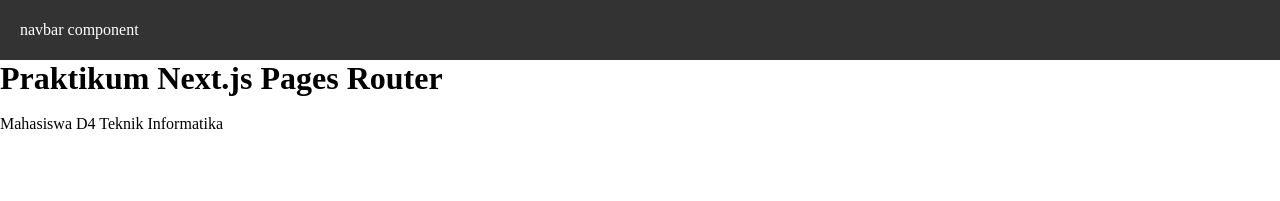
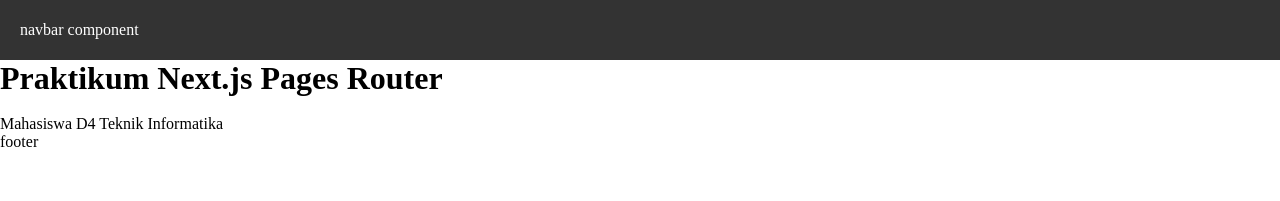
Before and after one commit to Fahrizp24/framework, a Next.js app in the folder P2/next-routing/: page / in a window 1280 px wide. Shown: the top 201 px of the page. Built offline with nearby package versions, Linux system fonts and the light colour scheme.

Commit message:
P2_6. Membuat Layout Global (App Shell)

```diff
--- /dev/null
+++ b/P2/next-routing/src/components/layouts/Appshell/index.tsx
@@ -0,0 +1,20 @@
+import Navbar from "../navbar";
+
+type AppShellProps = {
+  children: React.ReactNode;
+}
+
+const AppShell = (props: AppShellProps) => {
+  const { children } = props;
+  return (
+    <main>
+      <Navbar />
+      {children}
+      <div>
+        <p>footer</p>
+      </div>
+    </main>
+  );
+};
+
+export default AppShell;
--- a/P2/next-routing/src/pages/_app.tsx
+++ b/P2/next-routing/src/pages/_app.tsx
@@ -1,12 +1,12 @@
 import '@/styles/globals.css'
 import type { AppProps } from 'next/app'
+import AppShell from '@/components/layouts/Appshell'
 import Navbar from '@/components/layouts/navbar'
 
 export default function App({ Component, pageProps }: AppProps) {
   return (
-    <div>
-      <Navbar />
+    <AppShell>
       <Component {...pageProps} />
-    </div>
-  )
-}
+    </AppShell>
+  );
+};
```
